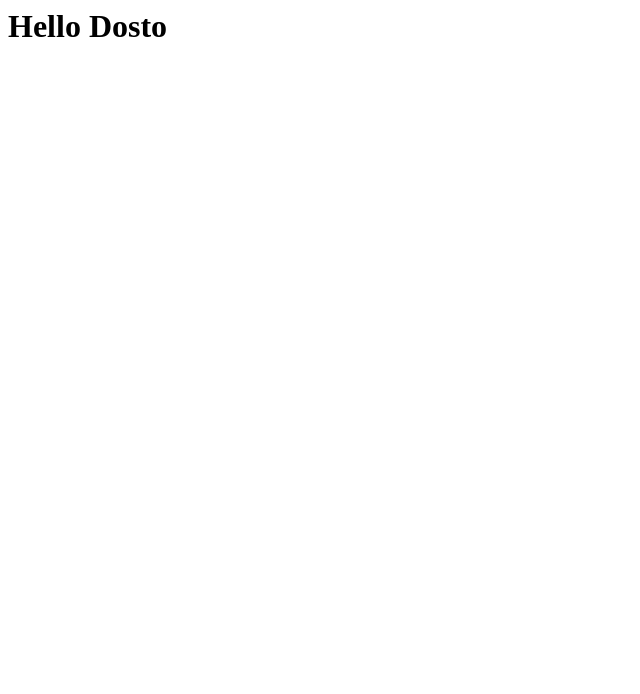
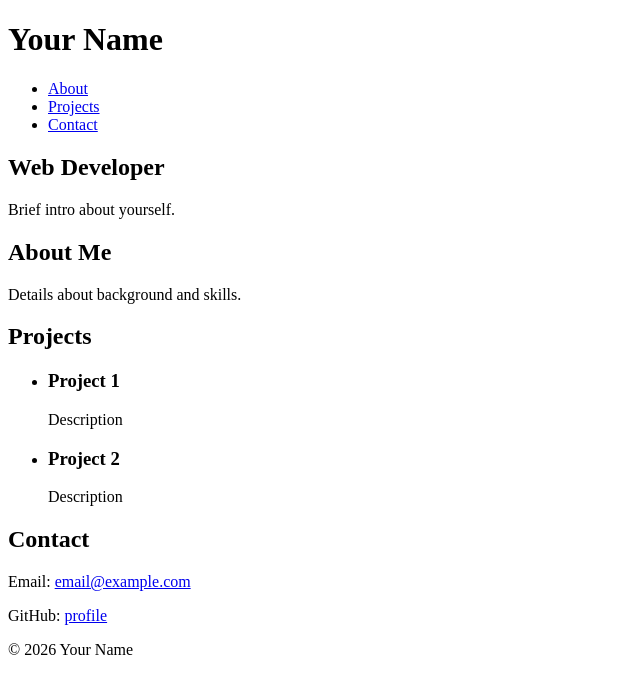
Before and after one commit to santoshaws14/gitub-actions-zero-to-hero, a plain HTML site: page index.html in a window 1280 px wide. Shown: the whole page, without its empty margins (0-640 px from the left). Drawn offline with Linux system fonts and the light colour scheme.

Commit message:
added portfolio website

```diff
--- a/index.html
+++ b/index.html
@@ -1 +1,49 @@
-<h1>Hello Dosto</h1>
+<!DOCTYPE html>
+<html lang="en">
+<head>
+    <meta charset="UTF-8">
+    <title>Your Name - Portfolio</title>
+</head>
+<body>
+    <header>
+        <h1>Your Name</h1>
+        <nav>
+            <ul>
+                <li><a href="#about">About</a></li>
+                <li><a href="#projects">Projects</a></li>
+                <li><a href="#contact">Contact</a></li>
+            </ul>
+        </nav>
+    </header>
+
+    <main>
+        <section id="hero">
+            <h2>Web Developer</h2>
+            <p>Brief intro about yourself.</p>
+        </section>
+
+        <section id="about">
+            <h2>About Me</h2>
+            <p>Details about background and skills.</p>
+        </section>
+
+        <section id="projects">
+            <h2>Projects</h2>
+            <ul>
+                <li><h3>Project 1</h3><p>Description</p></li>
+                <li><h3>Project 2</h3><p>Description</p></li>
+            </ul>
+        </section>
+
+        <section id="contact">
+            <h2>Contact</h2>
+            <p>Email: <a href="mailto:email@example.com">email@example.com</a></p>
+            <p>GitHub: <a href="https://github.com">profile</a></p>
+        </section>
+    </main>
+
+    <footer>
+        <p>&copy; 2026 Your Name</p>
+    </footer>
+</body>
+</html>
```
